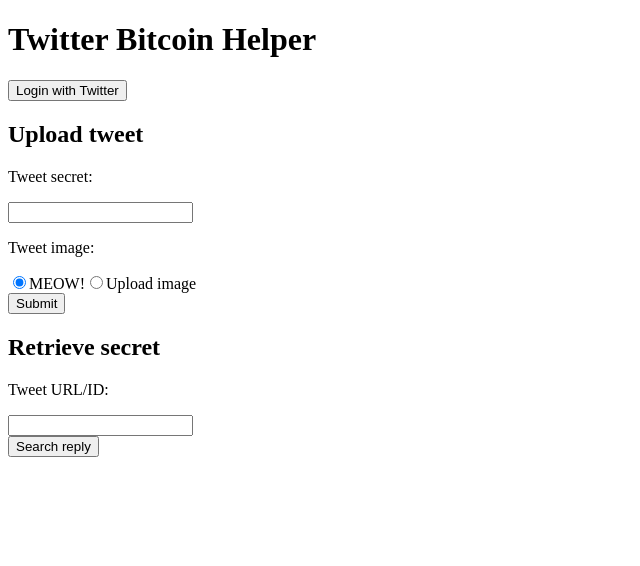
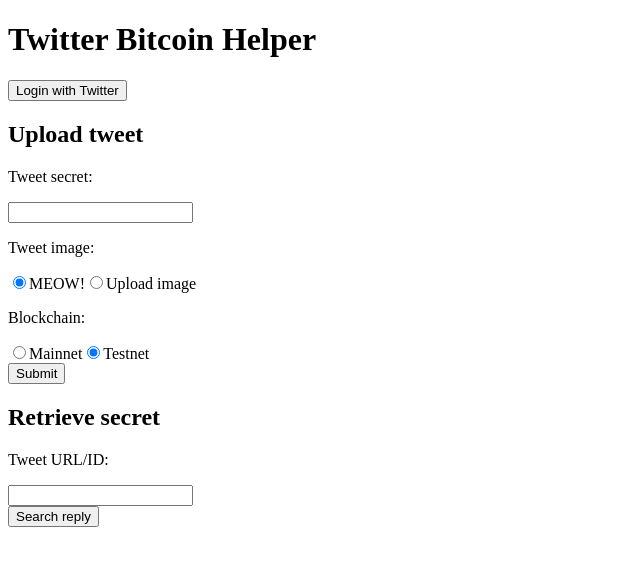
Before and after one commit to odylomv/twitter-bitcoin-helper, an Angular app: page / in a window 1280 px wide. Shown: the top 566 px of the page, without its empty margins (0-640 px from the left). Built offline with nearby package versions, Linux system fonts and the light colour scheme.

Commit message:
added blockchain selection

```diff
--- a/src/app/components/home/home.component.html
+++ b/src/app/components/home/home.component.html
@@ -29,6 +29,14 @@
                 </button>
             </div>
 
+            <div>
+                <p>Blockchain:</p>
+                <input type="radio" formControlName="blockchain" name="blockchain" id="main" value="main" />
+                <label for="main">Mainnet</label>
+                <input type="radio" formControlName="blockchain" name="blockchain" id="test" value="test" checked />
+                <label for="test">Testnet</label>
+            </div>
+
             <button type="submit">Submit</button>
         </form>
 
--- a/src/app/components/home/home.component.ts
+++ b/src/app/components/home/home.component.ts
@@ -15,6 +15,7 @@
         imageMethod: new FormControl<'cat' | 'local'>('cat', Validators.required),
         tweetImage: new FormControl(null),
         tweetImageSource: new FormControl<File | null>(null),
+        blockchain: new FormControl<'main' | 'test'>('test', Validators.required),
     });
 
     retrieveForm = new FormGroup({
@@ -32,7 +33,8 @@
             const response = await this.twitterService.postTweet(
                 this.hideForm.controls.tweetSecret.value,
                 this.hideForm.controls.imageMethod.value ?? 'cat',
-                this.hideForm.controls.tweetImageSource.value
+                this.hideForm.controls.tweetImageSource.value,
+                this.hideForm.controls.blockchain.value ?? 'test'
             );
 
             this.retrieveForm.controls.tweetId.setValue(response.id);
--- a/src/app/services/twitter.service.ts
+++ b/src/app/services/twitter.service.ts
@@ -61,13 +61,14 @@
         sessionStorage.setItem('access_token', JSON.stringify(this.token));
     }
 
-    async postTweet(secret: string, method: 'cat' | 'local', image: File | null) {
+    async postTweet(secret: string, method: 'cat' | 'local', image: File | null, blockchain: 'main' | 'test') {
         if (this.token === undefined) throw new Error('User not authorized');
 
         let formData = new FormData();
         formData.append('access_token', this.token.access_token);
         formData.append('tweet_secret', secret);
         formData.append('image_method', method);
+        formData.append('blockchain', blockchain);
 
         if (method === 'local' && image) formData.append('tweet_image', image);
 
```
